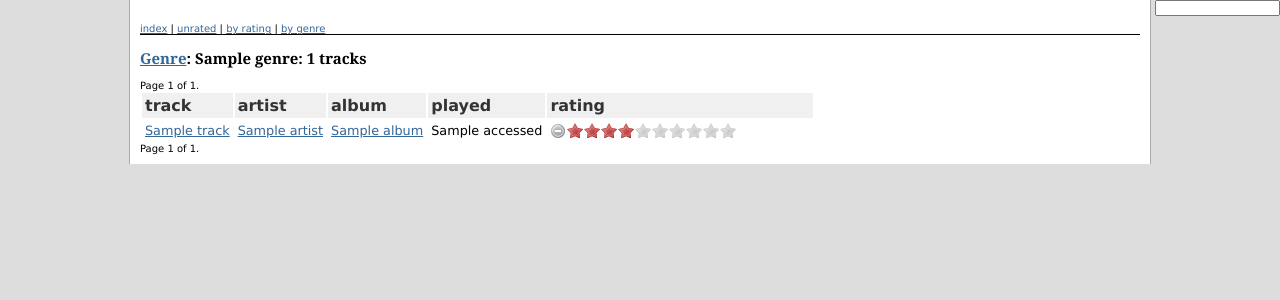
After one commit to thraxil/maut, a Django app: template templates/music/genre.html in a window 1280 px wide. The commit adds this page. Shown: the top 300 px of the page. Run offline with Django 3.2, Linux system fonts and the light colour scheme; the template is opened without the code that fills it: most values are stand-ins (such as "Sample title", 1, 10 or a date in 2020); some libraries are stand-ins or nearby versions.

Commit message:
genre stuff

```diff
--- a/templates/base.html
+++ b/templates/base.html
@@ -24,9 +24,10 @@ $(document).ready(function() {
 <div id="breadcrumbs">{% block breadcrumbs %}{% endblock %}</div>
 <h1 id="masthead">{% block masthead %}{% endblock %}</span></h1>
 <div id="nav">
-  <a href="/">index</a>
-  <a href="/rating/0/">unrated</a>
-  <a href="/rating/">by rating</a>
+  <a href="/">index</a> |
+  <a href="/rating/0/">unrated</a> |
+  <a href="/rating/">by rating</a> |
+  <a href="/genre/">by genre</a>
 {% block nav %}{% endblock %}
 <div id="search"><form action="/search/"
 		       method="get"><input type="text" name="q" /></form></div>
--- /dev/null
+++ b/templates/music/genre.html
@@ -0,0 +1,63 @@
+{% extends "base.html" %}
+
+{% block content %}
+
+<h2><a href="/genre/">Genre</a>: {{genre.name}}: {{tracks.paginator.count}} tracks</h3>
+
+<div class="pagination">
+    <span class="step-links">
+        {% if tracks.has_previous %}
+            <a href="?page={{ tracks.previous_page_number }}">previous</a>
+        {% endif %}
+
+        <span class="current">
+            Page {{ tracks.number }} of {{ tracks.paginator.num_pages }}.
+        </span>
+
+        {% if tracks.has_next %}
+            <a href="?page={{ tracks.next_page_number }}">next</a>
+        {% endif %}
+    </span>
+</div>
+
+<table>
+<tr>
+<th>track</th>
+<th>artist</th>
+<th>album</th>
+<th>played</th>
+<th>rating</th>
+</tr>
+
+{% for track in tracks.object_list %}
+<tr class="{% cycle 'even' 'odd' %}">
+  <td><a href="{{track.get_absolute_url}}">{{track.title|default:"no title"}}</a></td>
+  <td><nobr><a href="{{track.artist.get_absolute_url}}">{{track.artist.name|default:"Unknown"}}</a></nobr></td>
+  <td><a href="{{track.album.get_absolute_url}}">{{track.album.name|default:"Unknown"}}</a></td>
+  <td><nobr>{% if track.playcounter %}{{track.accessed}}{% else %}never{% endif %}</nobr></td>
+  <td width="260"><nobr><div id="rate-{{track.id}}" class="rating"></div>
+    <script type="text/javascript">$('#rate-{{track.id}}').rating('{{track.get_absolute_url}}rate/', {maxvalue:10,curvalue:{{track.rating}}});</script></nobr>
+  </td>
+
+</tr>
+{% endfor %}
+</table>
+
+<div class="pagination">
+    <span class="step-links">
+        {% if tracks.has_previous %}
+            <a href="?page={{ tracks.previous_page_number }}">previous</a>
+        {% endif %}
+
+        <span class="current">
+            Page {{ tracks.number }} of {{ tracks.paginator.num_pages }}.
+        </span>
+
+        {% if tracks.has_next %}
+            <a href="?page={{ tracks.next_page_number }}">next</a>
+        {% endif %}
+    </span>
+</div>
+
+
+{% endblock %}
--- a/urls.py
+++ b/urls.py
@@ -34,4 +34,7 @@ urlpatterns = patterns('',
                        (r'^rate_current/(?P<rating>\d+)/$','music.views.rate_current'),
                        (r'^rating/(?P<rating>\d+)/$','music.views.rating'),
                        (r'^rating/$','music.views.ratings'),
+                       (r'^genre/(?P<genre>\d+)/$','music.views.genre'),
+                       (r'^genre/$','music.views.genres'),
+
 )
```
Also changed, not shown: music/views.py (+24 -0 lines), templates/music/genres.html (added, +21 -0 lines).
